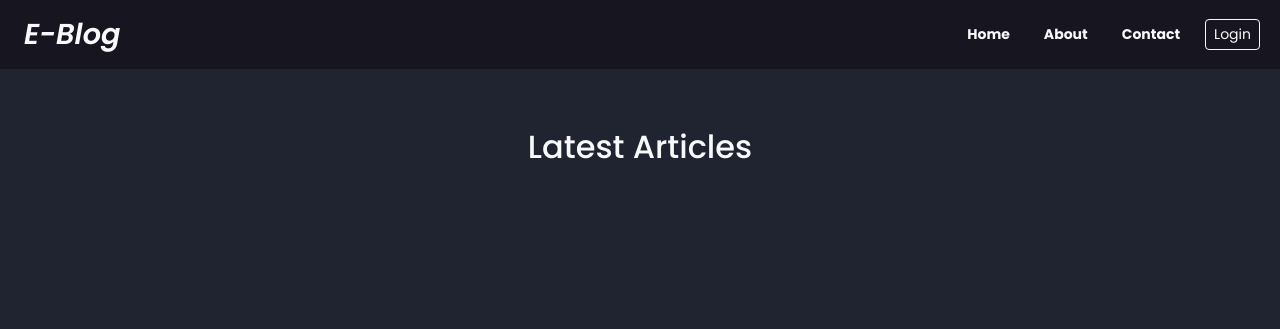
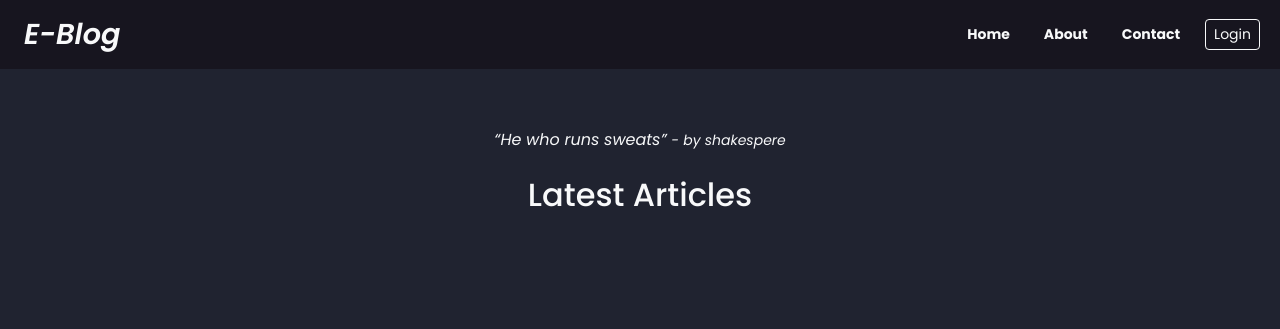
Before and after one commit to Edu58/Flask-Personal-Blog, a Flask app: page / in a window 1280 px wide. Shown: the top 329 px of the page. Run offline with Flask 2, Linux system fonts and the light colour scheme; data that the repository does not hold is empty; some libraries are stand-ins or nearby versions.

Commit message:
style: adds div to show quotes

```diff
--- a/app/templates/index.html
+++ b/app/templates/index.html
@@ -9,6 +9,10 @@
 {% block title %} Home {% endblock %}
 
 {% block content %}
+
+<div class="quote text-light text-center fst-italic mb-4">
+    <q>He who runs sweats</q> <small>- by shakespere</small>
+</div>
 
 <p class="h2 text-center text-light mb-3">Latest Articles</p>
 
```
